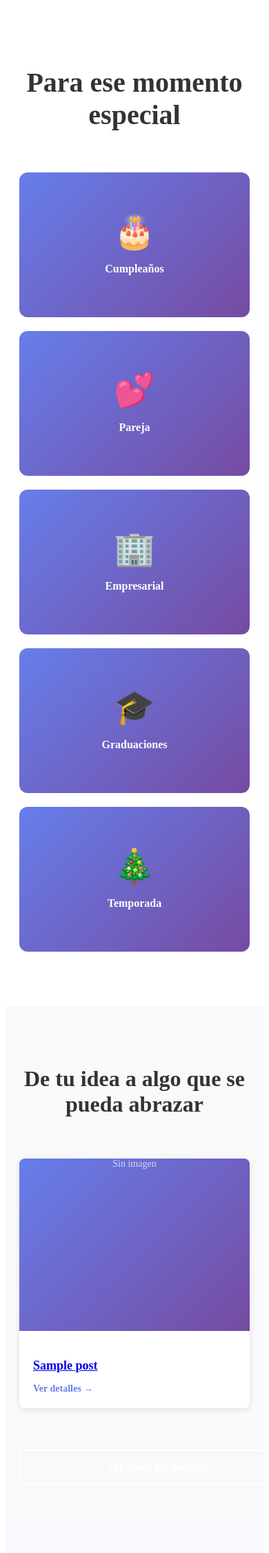
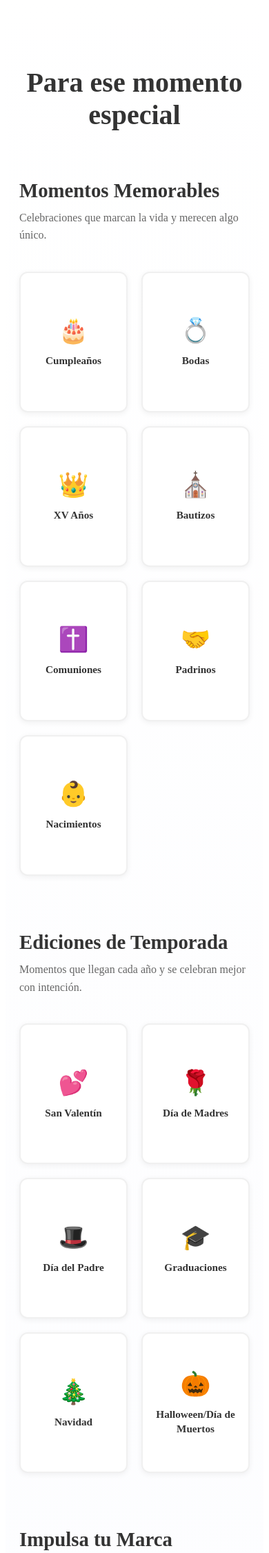
Before and after one commit to KimahriR/ucondieresis-wordpress, a WordPress theme: template wp-content/themes/ucondieresis/front-page.php in a window 390 px wide. Shown: the part 860-3112 px from the top of the page at 69% size. Run offline with PHP 8.4 and a stand-in for WordPress, Linux system fonts and the light colour scheme; the site name, menu and one post (Sample post) are stand-ins, and other content is empty.

Commit message:
refactor: reorganize occasions section into 3 strategic blocks
Reorganized "Para ese momento especial" section with three clearly separated blocks:

1. MOMENTOS MEMORABLES (7 cards)
   - Cumpleaños, Bodas, XV Años, Bautizos, Comuniones, Padrinos, Nacimientos
   - Focus: Celebrations that mark life moments

2. EDICIONES DE TEMPORADA (6 cards)
   - San Valentín, Día de Madres, Día del Padre, Graduaciones, Navidad, Halloween/Día de Muertos
   - Focus: Seasonal celebrations that return yearly

3. IMPULSA TU MARCA (3 cards)
   - Tarjetas, Banners, Imanes
   - Focus: Business customization products

Design improvements:
- Clean grid layout with responsive spacing
- Subtle hover animations (translate + border color + shadow)
- Warm aesthetic with light gradient background
- Clear visual separation between blocks
- Mobile-first approach with proper spacing
- All WhatsApp messages properly URL-encoded
- New helper function render_occasion_block() for cleaner code

```diff
--- a/wp-content/themes/ucondieresis/template-parts/home/occasions.php
+++ b/wp-content/themes/ucondieresis/template-parts/home/occasions.php
@@ -1,6 +1,6 @@
 <?php
 /**
- * Template Part: Occasions Section
+ * Template Part: Occasions Section (Reorganized into 3 Strategic Blocks)
  *
  * @package Ucondieresis
  */
@@ -11,66 +11,169 @@
     : get_option('ucondieresis_whatsapp_numero', '34600123456');
 
 $whatsapp_number_clean = preg_replace('/\D/', '', $whatsapp_number);
+
+// Helper function to generate WhatsApp cards
+function render_occasion_block($title, $subtitle, $items, $whatsapp_number_clean) {
+    ?>
+    <div class="occasions__block" style="margin-bottom: 80px;">
+      <h3 class="occasions__block-title" style="font-size: 1.8rem; font-weight: 700; color: #333; margin: 0 0 10px 0;">
+        <?php echo esc_html($title); ?>
+      </h3>
+      <p class="occasions__block-subtitle" style="font-size: 1rem; color: #666; margin: 0 0 40px 0; line-height: 1.6;">
+        <?php echo esc_html($subtitle); ?>
+      </p>
+
+      <div class="occasions__grid" style="display: grid; grid-template-columns: repeat(auto-fit, minmax(140px, 1fr)); gap: 20px;">
+        <?php
+        foreach ($items as $item) {
+            $msg_encoded = urlencode($item['text']);
+            $wa_url = 'https://wa.me/' . $whatsapp_number_clean . '?text=' . $msg_encoded;
+        ?>
+          <a href="<?php echo esc_url($wa_url); ?>"
+             class="occasion-card"
+             style="display: flex; flex-direction: column; align-items: center; justify-content: center; padding: 30px 15px; background: white; color: #333; border-radius: 12px; text-decoration: none; transition: all 0.3s ease; cursor: pointer; min-height: 140px; border: 2px solid #f0f0f0; box-shadow: 0 2px 8px rgba(0,0,0,0.06);"
+             target="_blank"
+             rel="noopener noreferrer"
+             onmouseover="this.style.transform='translateY(-6px)'; this.style.borderColor='#667eea'; this.style.boxShadow='0 8px 20px rgba(102, 126, 234, 0.15)';"
+             onmouseout="this.style.transform='translateY(0)'; this.style.borderColor='#f0f0f0'; this.style.boxShadow='0 2px 8px rgba(0,0,0,0.06)';">
+            <div class="occasion-card__icon" style="font-size: 2.2rem; margin-bottom: 12px; display: block;">
+              <?php echo $item['emoji']; ?>
+            </div>
+            <h4 class="occasion-card__title" style="font-size: 0.95rem; font-weight: 600; text-align: center; margin: 0; line-height: 1.4;">
+              <?php echo esc_html($item['name']); ?>
+            </h4>
+          </a>
+        <?php } ?>
+      </div>
+    </div>
+    <?php
+}
 ?>
 
-<section class="occasions" style="padding: 80px 20px; background: white;">
+<section class="occasions" style="padding: 80px 20px; background: linear-gradient(to bottom, white 0%, rgba(102, 126, 234, 0.02) 100%);">
   <div class="occasions__container" style="max-width: 1200px; margin: 0 auto;">
-    <h2 class="occasions__title" style="font-size: 2.5rem; font-weight: 700; text-align: center; margin-bottom: 60px; color: #333;">
+    <h2 class="occasions__title" style="font-size: 2.5rem; font-weight: 700; text-align: center; margin-bottom: 70px; color: #333;">
       Para ese momento especial
     </h2>
 
-    <div class="occasions__grid" style="display: grid; grid-template-columns: repeat(auto-fit, minmax(160px, 1fr)); gap: 20px; max-width: 900px; margin: 0 auto;">
-
     <?php
-      // Pre-defined occasions
-      $occasions = array(
+    // BLOQUE 1: Momentos Memorables
+    $memorable_moments = array(
         array(
             'emoji' => '🎂',
             'name' => 'Cumpleaños',
-              'text' => 'Hola quiero un regalo personalizado para cumpleaños'
+            'text' => 'Hola 😊 quiero un regalo personalizado para Cumpleaños.'
         ),
         array(
-              'emoji' => '💕',
-              'name' => 'Pareja',
-              'text' => 'Hola quiero un detalle personalizado para mi pareja'
+            'emoji' => '💍',
+            'name' => 'Bodas',
+            'text' => 'Hola 😊 quiero un regalo personalizado para Bodas.'
         ),
         array(
-              'emoji' => '🏢',
-              'name' => 'Empresarial',
-              'text' => 'Hola necesito cotizar regalos personalizados para empresa'
+            'emoji' => '👑',
+            'name' => 'XV Años',
+            'text' => 'Hola 😊 quiero un regalo personalizado para XV Años.'
+        ),
+        array(
+            'emoji' => '⛪',
+            'name' => 'Bautizos',
+            'text' => 'Hola 😊 quiero un regalo personalizado para Bautizos.'
+        ),
+        array(
+            'emoji' => '✝️',
+            'name' => 'Comuniones',
+            'text' => 'Hola 😊 quiero un regalo personalizado para Comuniones.'
+        ),
+        array(
+            'emoji' => '🤝',
+            'name' => 'Padrinos',
+            'text' => 'Hola 😊 quiero un regalo personalizado para mis Padrinos.'
+        ),
+        array(
+            'emoji' => '👶',
+            'name' => 'Nacimientos',
+            'text' => 'Hola 😊 quiero un regalo personalizado para Nacimientos.'
+        ),
+    );
+
+    render_occasion_block(
+        'Momentos Memorables',
+        'Celebraciones que marcan la vida y merecen algo único.',
+        $memorable_moments,
+        $whatsapp_number_clean
+    );
+    ?>
+
+    <?php
+    // BLOQUE 2: Ediciones de Temporada
+    $seasonal_editions = array(
+        array(
+            'emoji' => '💕',
+            'name' => 'San Valentín',
+            'text' => 'Hola 🎉 quiero un regalo personalizado para San Valentín.'
+        ),
+        array(
+            'emoji' => '🌹',
+            'name' => 'Día de Madres',
+            'text' => 'Hola 🎉 quiero un regalo personalizado para Día de Madres.'
+        ),
+        array(
+            'emoji' => '🎩',
+            'name' => 'Día del Padre',
+            'text' => 'Hola 🎉 quiero un regalo personalizado para Día del Padre.'
         ),
         array(
             'emoji' => '🎓',
             'name' => 'Graduaciones',
-              'text' => 'Hola quiero un regalo personalizado para graduacion'
+            'text' => 'Hola 🎉 quiero un regalo personalizado para Graduaciones.'
         ),
         array(
             'emoji' => '🎄',
-              'name' => 'Temporada',
-              'text' => 'Hola quiero regalos personalizados para temporada festiva'
+            'name' => 'Navidad',
+            'text' => 'Hola 🎉 quiero un regalo personalizado para Navidad.'
+        ),
+        array(
+            'emoji' => '🎃',
+            'name' => 'Halloween/Día de Muertos',
+            'text' => 'Hola 🎉 quiero un regalo personalizado para Halloween/Día de Muertos.'
         ),
     );
 
-      foreach ($occasions as $occ) {
-          $msg_encoded = urlencode($occ['text']);
-          $wa_url = 'https://wa.me/' . $whatsapp_number_clean . '?text=' . $msg_encoded;
+    render_occasion_block(
+        'Ediciones de Temporada',
+        'Momentos que llegan cada año y se celebran mejor con intención.',
+        $seasonal_editions,
+        $whatsapp_number_clean
+    );
     ?>
-          <a href="<?php echo esc_url($wa_url); ?>"
-             class="occasion-card"
-             style="display: flex; flex-direction: column; align-items: center; justify-content: center; padding: 30px 20px; background: linear-gradient(135deg, #667eea 0%, #764ba2 100%); color: white; border-radius: 12px; text-decoration: none; transition: all 0.3s ease; cursor: pointer; min-height: 150px;"
-             target="_blank"
-             rel="noopener noreferrer"
-             onmouseover="this.style.transform='translateY(-8px)'; this.style.boxShadow='0 12px 32px rgba(102, 126, 234, 0.4)';"
-             onmouseout="this.style.transform='translateY(0)'; this.style.boxShadow='none';">
-            <div class="occasion-card__icon" style="font-size: 3rem; margin-bottom: 15px; display: block;">
-              <?php echo $occ['emoji']; ?>
-            </div>
-            <h3 class="occasion-card__title" style="font-size: 1rem; font-weight: 600; text-align: center; margin: 0; line-height: 1.4;">
-              <?php echo esc_html($occ['name']); ?>
-            </h3>
-          </a>
-      <?php } ?>
+
+    <?php
+    // BLOQUE 3: Impulsa tu Marca
+    $business_items = array(
+        array(
+            'emoji' => '🎴',
+            'name' => 'Tarjetas',
+            'text' => 'Hola, quiero cotizar productos personalizados para mi negocio.'
+        ),
+        array(
+            'emoji' => '🎨',
+            'name' => 'Banners',
+            'text' => 'Hola, quiero cotizar productos personalizados para mi negocio.'
+        ),
+        array(
+            'emoji' => '🧲',
+            'name' => 'Imanes',
+            'text' => 'Hola, quiero cotizar productos personalizados para mi negocio.'
+        ),
+    );
+
+    render_occasion_block(
+        'Impulsa tu Marca',
+        'Detalles personalizados que también hacen crecer tu negocio.',
+        $business_items,
+        $whatsapp_number_clean
+    );
+    ?>
 
   </div>
-  </div>
 </section>
```
Lines whose indentation alone changed are shown as unchanged.
